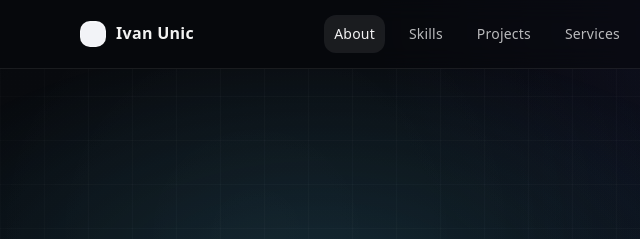
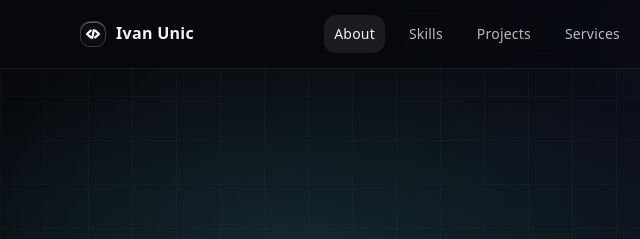
Before and after one commit to ivanglennunic/iamivanunic, a website built with Vite: page index.html in a window 1280 px wide. Shown: the top 239 px of the page, 0-640 px from the left. Built offline with nearby package versions, Linux system fonts and the light colour scheme.

Commit message:
Update navbar brand icon
Co-authored-by: Cursor <cursoragent@cursor.com>

```diff
--- a/index.html
+++ b/index.html
@@ -24,7 +24,7 @@
       <header class="site-header">
         <nav class="nav" aria-label="Primary">
           <a class="brand" href="#top" aria-label="Home">
-            <span class="brandMark" aria-hidden="true"></span>
+            <img class="brandMark" src="/brand-icon.svg" width="26" height="26" alt="" aria-hidden="true" />
             <span class="brandText">Ivan Unic</span>
           </a>
 
--- a/src/styles.css
+++ b/src/styles.css
@@ -158,7 +158,9 @@ a:hover {
   width: 26px;
   height: 26px;
   border-radius: 10px;
-  background: #f2f3f7;
+  display: block;
+  object-fit: cover;
+  background: transparent;
   border: 1px solid var(--ui-brand-border);
   box-shadow: 0 1px 0 var(--ui-brand-inset) inset;
 }
```
Also changed, not shown: public/brand-icon.svg (added).
